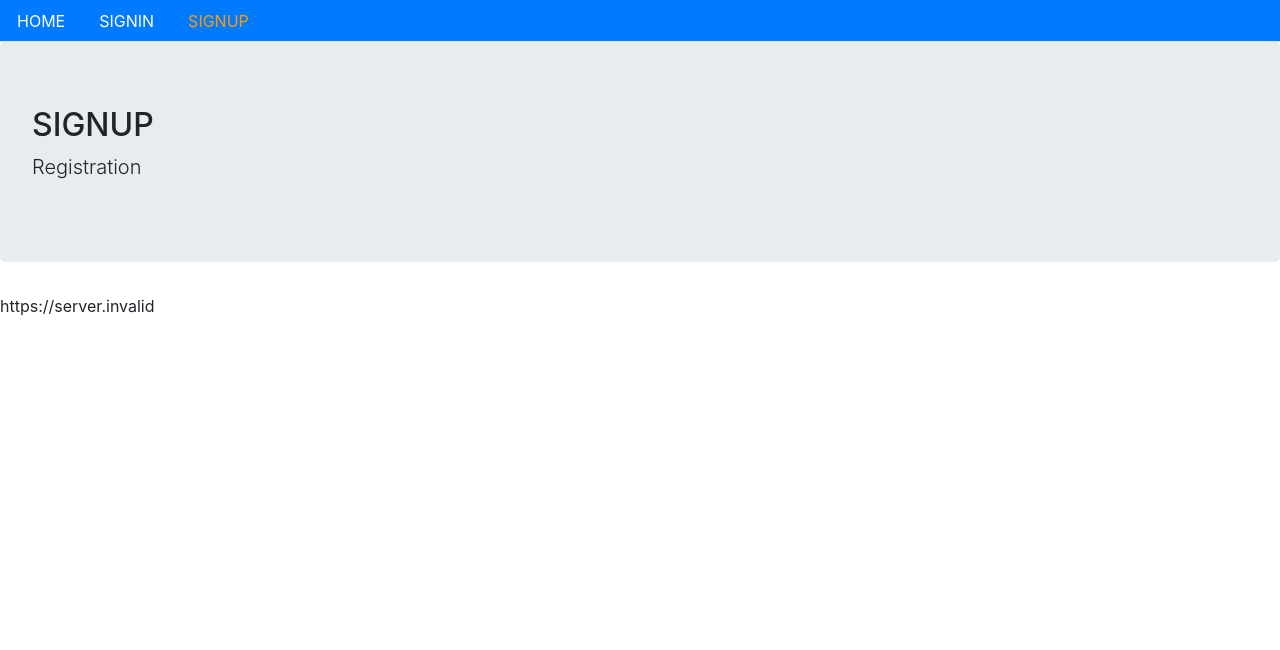
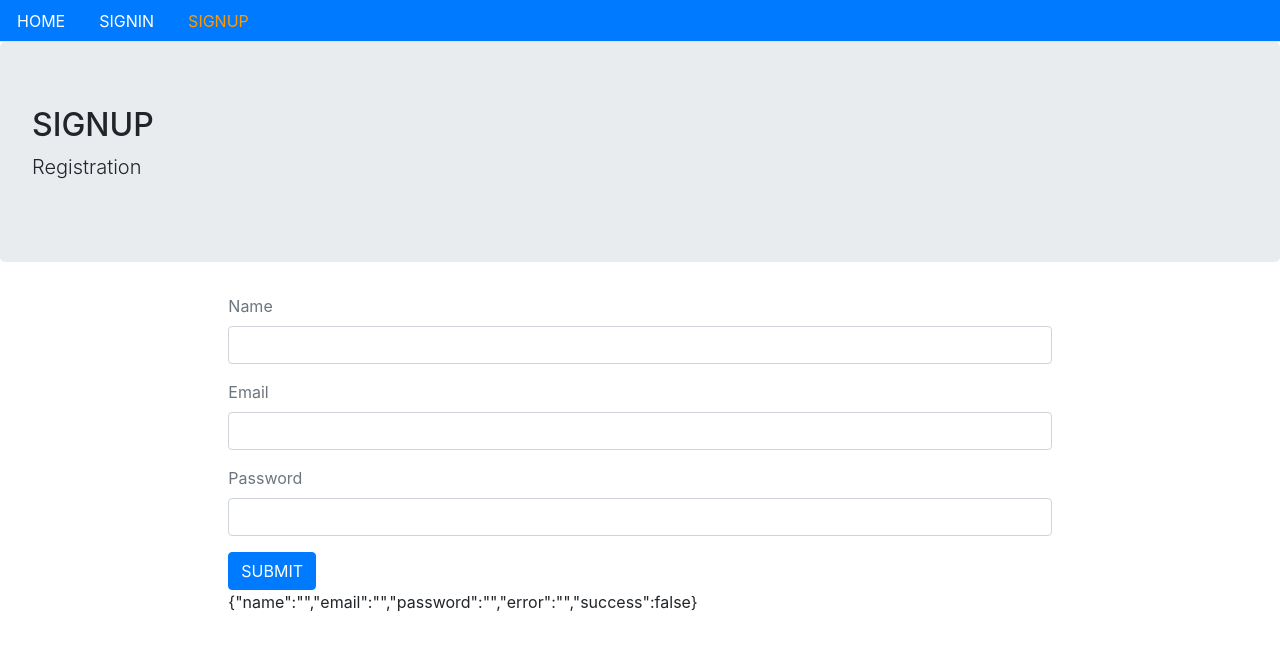
Before and after one commit to CarloMeloni/mernEcommerceFrontend, a React (Create React App) app in the folder ecommerce-front/: page /signup in a window 1280 px wide. Shown: the top 650 px of the page. Built offline with nearby package versions, Linux system fonts and the light colour scheme; no server answers; the HTML template or start-up script is replaced by a standard one.

Commit message:
Adding SIGNUP form

```diff
--- a/ecommerce-front/src/user/Signup.js
+++ b/ecommerce-front/src/user/Signup.js
@@ -1,11 +1,45 @@
-import React from 'react';
+import React, { useState } from 'react';
 import Layout from '../core/Layout';
 import { API } from '../config';
 
 const Signup = () => {
+    const [values, setValues] = useState({
+        name: '',
+        email: '',
+        password: '',
+        error: '',
+        success: false
+    });
+
+    const handleChange = name => event => {
+        setValues({ ...values, error: false, [name]: event.target.value })
+    };
+
+    const signupForm = () => (
+        <form>
+            <div className="form-group">
+                <label className="text-muted">Name</label>
+                <input onChange={handleChange('name')} type="text" className="form-control"></input>
+            </div>
+
+            <div className="form-group">
+                <label className="text-muted">Email</label>
+                <input onChange={handleChange('email')} type="email" className="form-control"></input>
+            </div>
+
+            <div className="form-group">
+                <label className="text-muted">Password</label>
+                <input onChange={handleChange('password')} type="password" className="form-control"></input>
+            </div>
+
+            <button className="btn btn-primary">SUBMIT</button>
+        </form>
+    );
+
     return (
-        <Layout title="SIGNUP" description="Registration">
-            {API}
+        <Layout title="SIGNUP" description="Registration" className="container col-md-8 offset-md-2">
+            {signupForm()}
+            {JSON.stringify(values)}
         </Layout>
     )
 };
```
